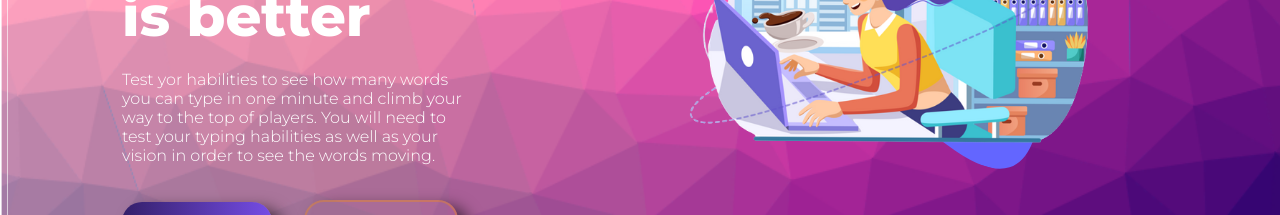
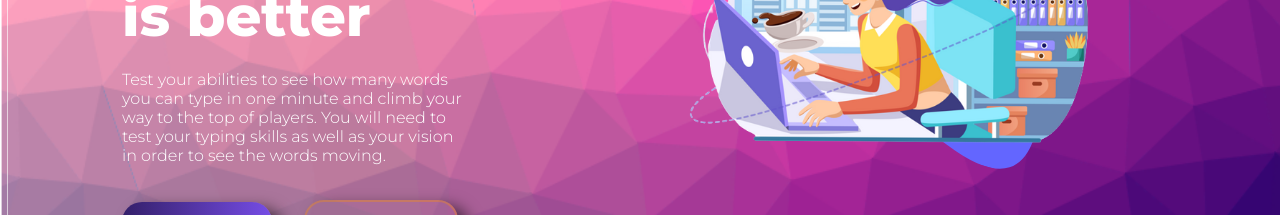
Before and after one commit to JohnBorges52/TypeWhat, a React (Create React App) app: page / in a window 1280 px wide. Shown: the part 430-645 px from the top of the page. Built offline with nearby package versions, Linux system fonts and the light colour scheme; no server answers.

Commit message:
Update MainPage.jsx
Correct Grammar.

```diff
--- a/src/components/MainPage.jsx
+++ b/src/components/MainPage.jsx
@@ -65,10 +65,7 @@ export default function MainPage() {
             </div>
             <div className="content-container-left-subtext">
               <h5>
-                Test yor habilities to see how many words you can type in one
-                minute and climb your way to the top of players. You will need
-                to test your typing habilities as well as your vision in order
-                to see the words moving.
+                Test your abilities to see how many words you can type in one minute and climb your way to the top of players. You will need to test your typing skills as well as your vision in order to see the words moving.
               </h5>
             </div>
             <div className="content-container-left-subtext-links">
```
